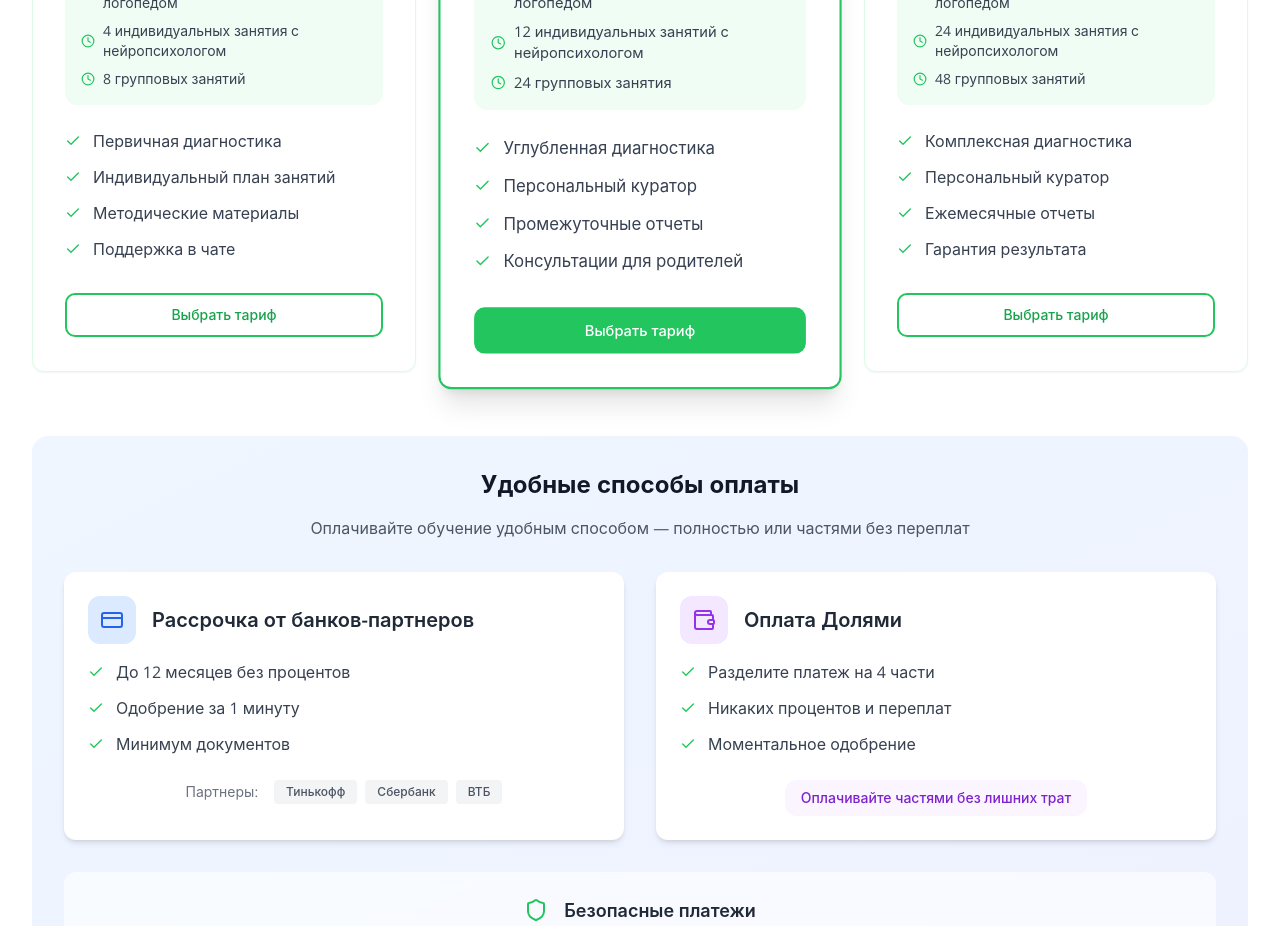
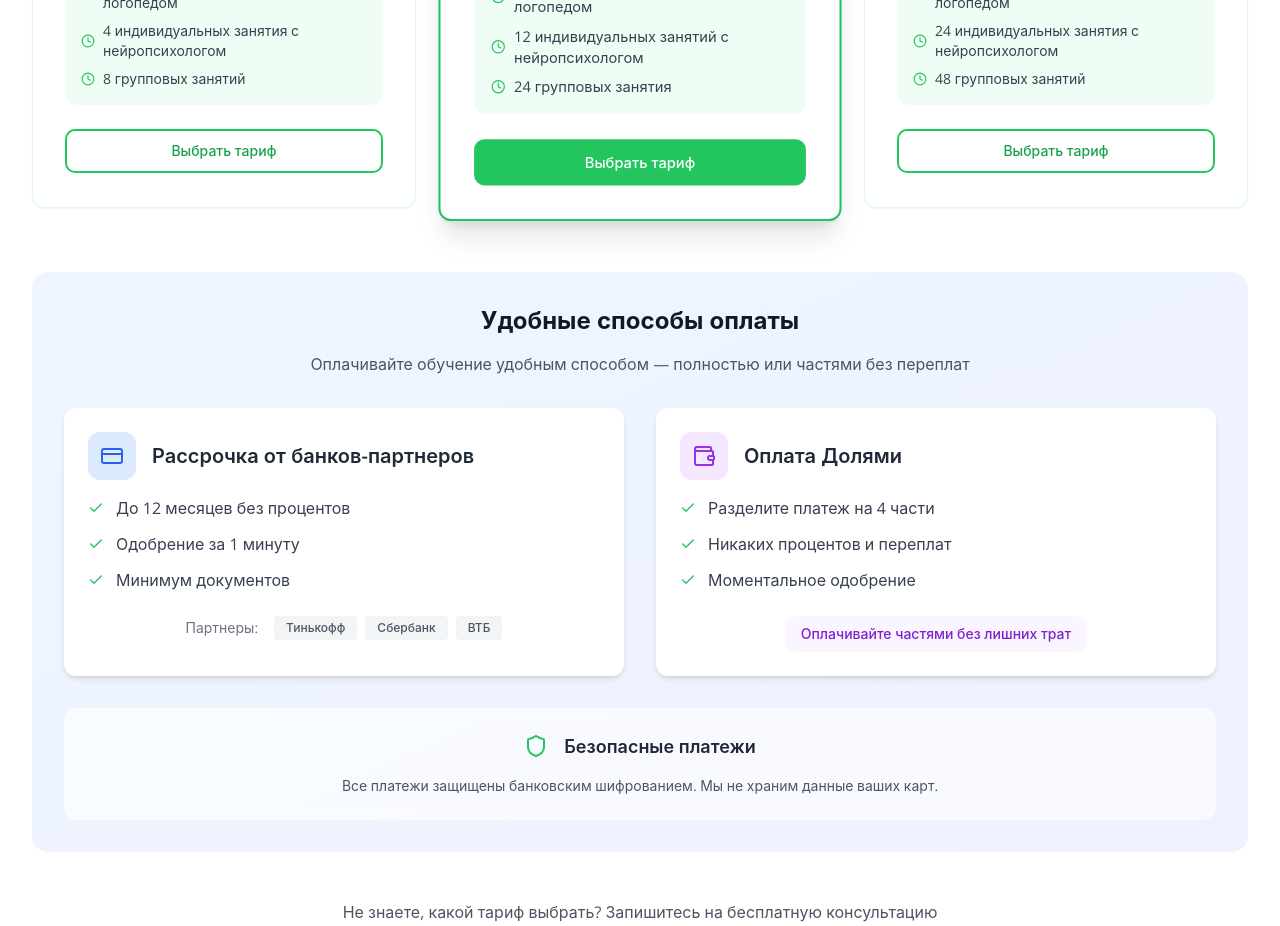
Before and after one commit to logoterria-oss/lineaschool-initiative, a React (Vite) app: page / in a window 1280 px wide. Shown: the part 7000-7926 px from the top of the page. Built offline with nearby package versions, Linux system fonts and the light colour scheme.

Commit message:
Правка разметки тарифов

```diff
--- a/src/components/PricingSection.tsx
+++ b/src/components/PricingSection.tsx
@@ -120,14 +120,7 @@ export default function PricingSection() {
                   </ul>
                 </div>
 
-                <ul className="space-y-3 mb-8 text-left">
-                  {plan.features.map((feature, fIndex) => (
-                    <li key={fIndex} className="flex items-center">
-                      <Icon name="Check" size={16} className="text-green-500 mr-3 flex-shrink-0" />
-                      <span className="text-gray-700">{feature}</span>
-                    </li>
-                  ))}
-                </ul>
+
 
                 <Button
                   className={`w-full ${plan.popular ? 'bg-green-500 hover:bg-green-600 text-white' : 'bg-white border-2 border-green-500 text-green-600 hover:bg-green-50'}`}
```
